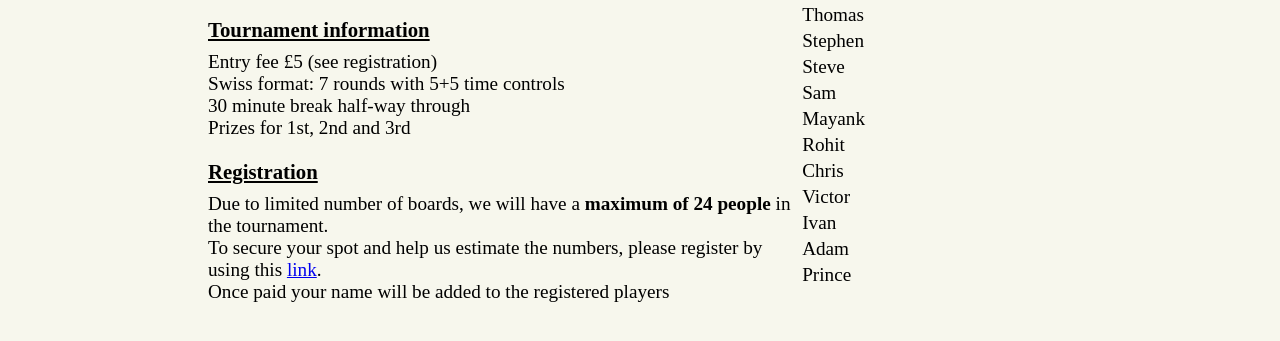
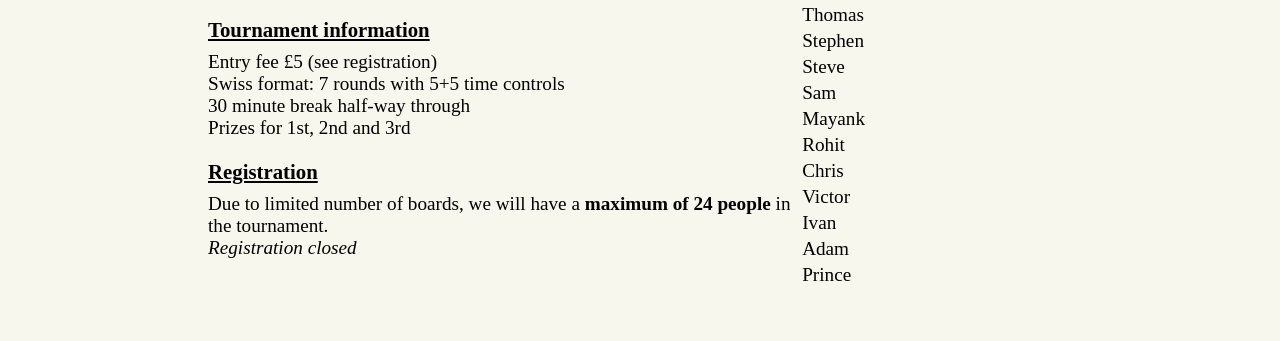
Before and after one commit to cambridgecasualchess/cambridgecasualchess.github.io, a plain HTML site: page christmas2024.html in a window 1280 px wide. Shown: the part 369-710 px from the top of the page. Drawn offline with Linux system fonts and the light colour scheme; a web font is replaced by a local one.

Commit message:
Close registration

```diff
--- a/christmas2024.html
+++ b/christmas2024.html
@@ -54,8 +54,7 @@
                 <h3>Registration</h3>
                 <p>
                     Due to limited number of boards, we will have a <b>maximum of 24 people</b> in the tournament. <br>
-                    To secure your spot and help us estimate the numbers, please register by using this <a href="https://monzo.me/einarolafsson/5.00?h=WnqmNw&d=%E2%99%9F%F0%9F%8C%B2+-+Cambridge%20Casual%20Chess%20Xmas%202024">link</a>.<br>
-                    Once paid your name will be added to the registered players
+                    <i>Registration closed</i>
                 </p>
             </div>
         </div>
```
